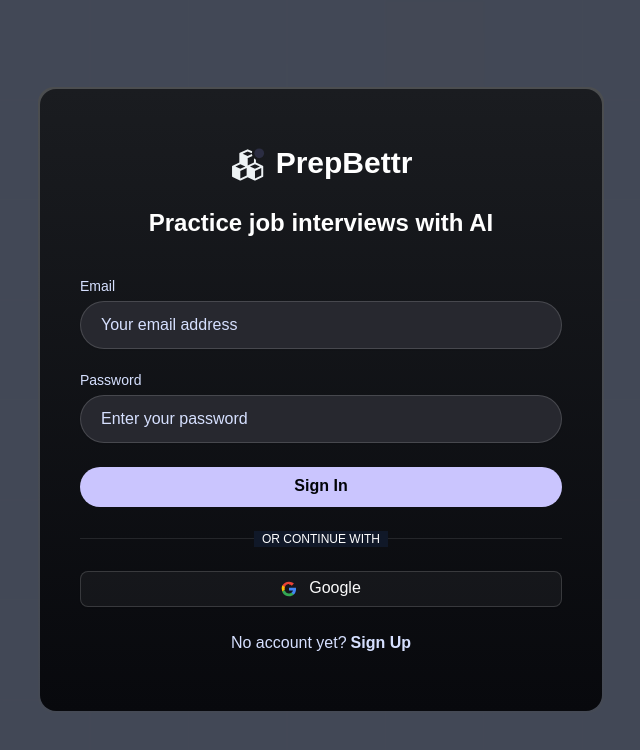
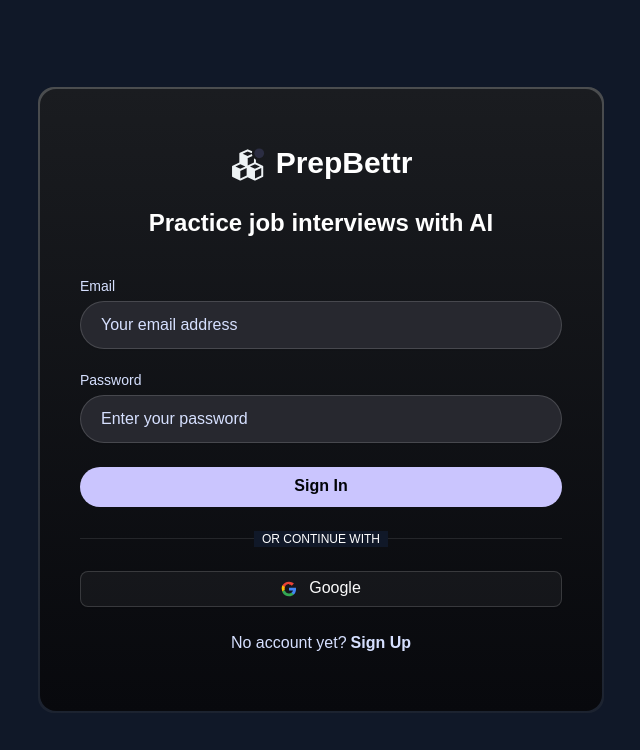
Before and after one commit to DikshantV/PrepBettr, a Next.js app: page /sign-in in a window 1280 px wide. Shown: the top 750 px of the page, without its empty margins (402-1042 px from the left). Built offline with nearby package versions, Linux system fonts and the light colour scheme; no server answers; a web font is replaced by a local one.

Commit message:
chore: updated build 1.1

```diff
--- a/app/(auth)/layout.tsx
+++ b/app/(auth)/layout.tsx
@@ -5,21 +5,21 @@
     // This layout just provides the structure for auth pages
 
     return (
-        <div className="min-h-screen flex items-center justify-center relative">
-            {/* Pattern background with overlay */}
+        <div className="min-h-screen flex items-center justify-center relative bg-gray-900">
+            {/* Pattern background - same as DashboardLayout */}
             <div
-                className="absolute inset-0"
+                className="absolute inset-0 -z-10"
                 style={{
-                    backgroundColor: "#1f2937",
                     backgroundImage: "url('/pattern.png')",
                     backgroundSize: "cover",
                     backgroundPosition: "center",
                     backgroundRepeat: "no-repeat",
-                    opacity: 0.3
+                    opacity: 0.1
                 }}
-            />
-            {/* Additional dark overlay for text readability */}
-            <div className="absolute inset-0 bg-gray-900/70" />
+            >
+                <div className="absolute inset-0 bg-[radial-gradient(circle_600px_at_50%_300px,rgba(201,235,255,0.1),transparent_70%)] dark:bg-[radial-gradient(circle_600px_at_50%_300px,rgba(26,26,46,0.3),transparent_70%)]"></div>
+                <div className="absolute bottom-0 left-0 right-0 h-32 bg-gradient-to-t from-white/20 to-transparent dark:from-black/20"></div>
+            </div>
             <div className="max-w-md w-full space-y-8 p-6 relative z-10">
                 {children}
             </div>
```
